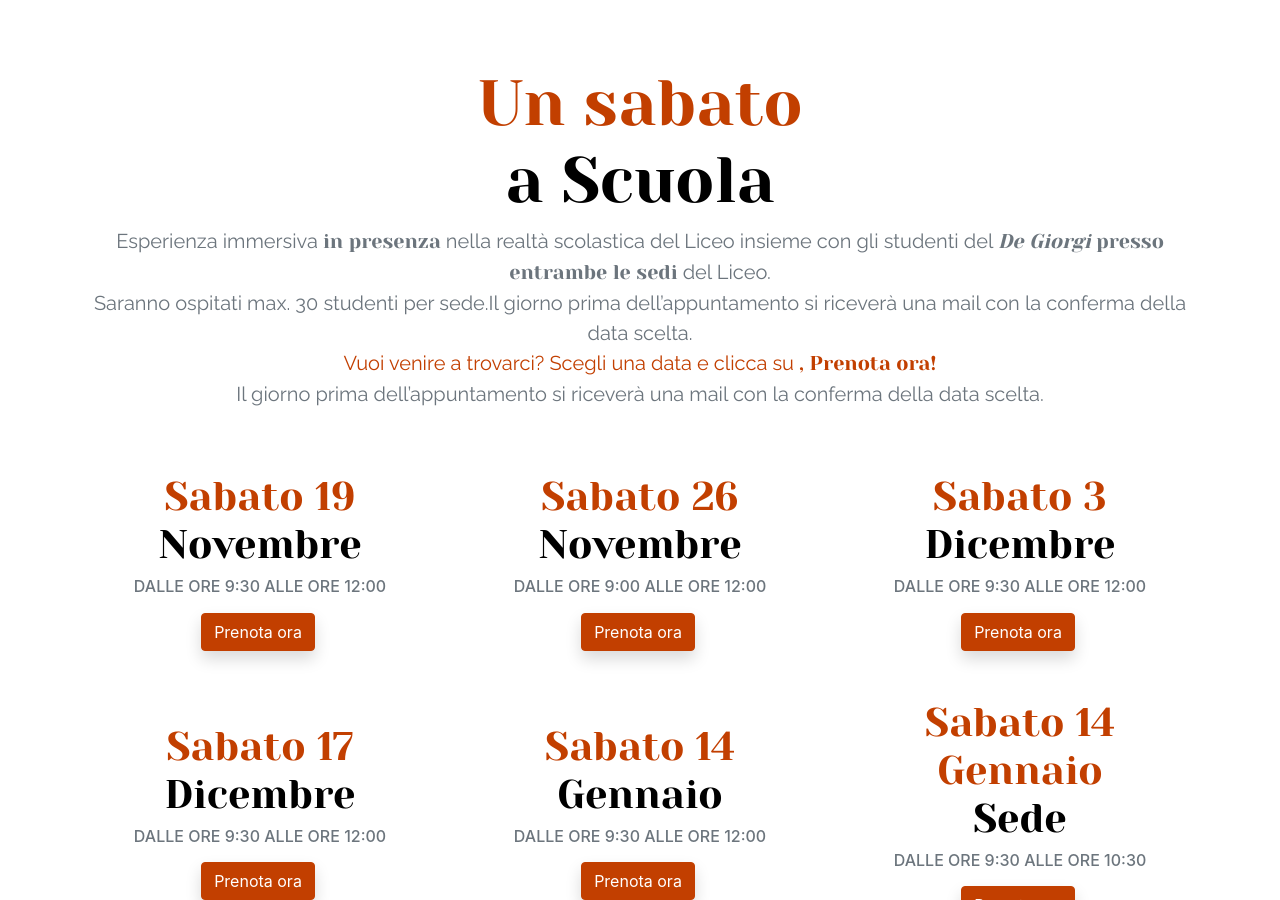
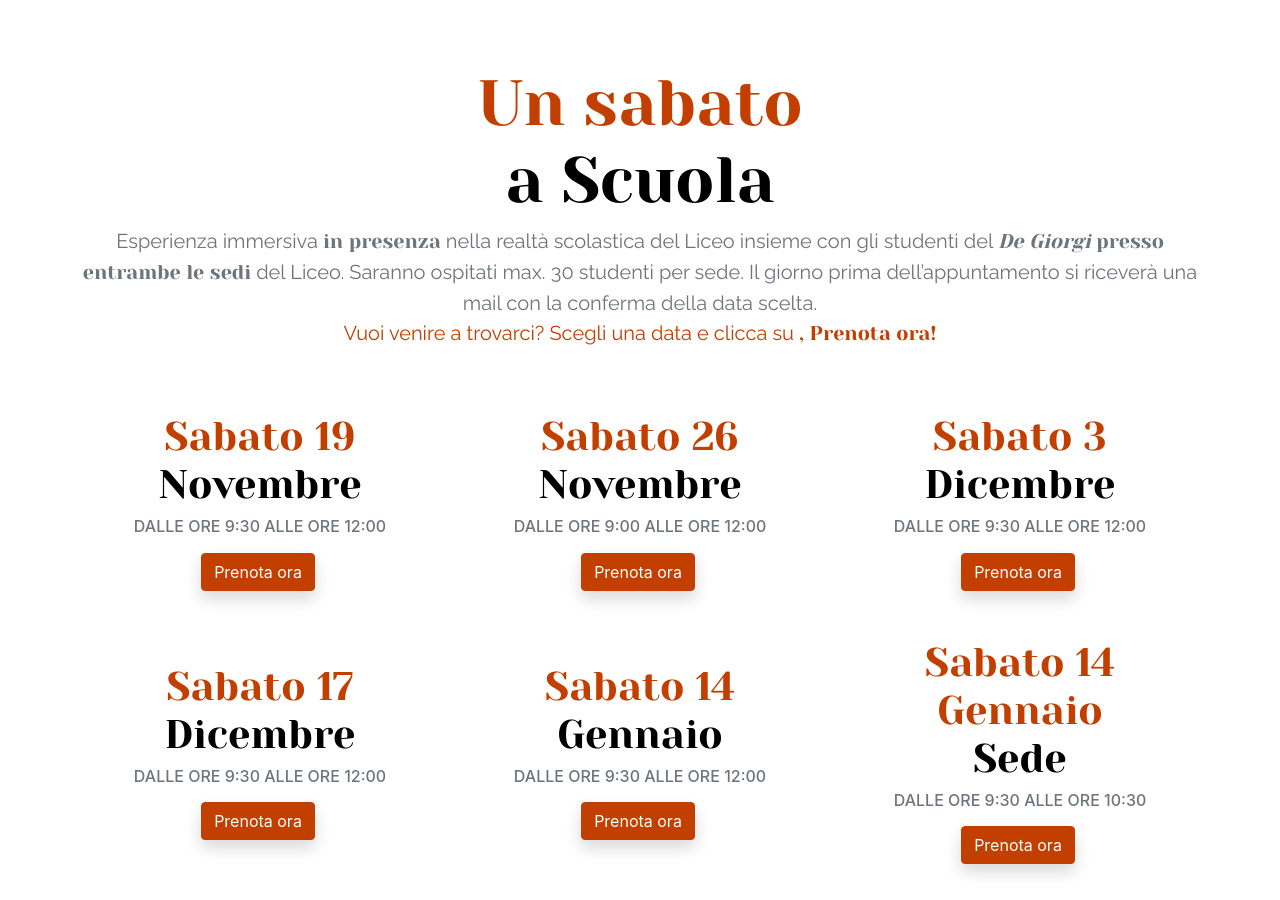
Before and after one commit to PiervitoCreanza/orientamento.liceodegiorgi.edu.it, a Jekyll site: the page built from incontri.html, in a window 1280 px wide and 900 px high, scrolled down 2320 px. Built offline with Jekyll 4.4.1, drawn with Linux system fonts in a browser that asks for light colours.

Commit message:
Updated '_data/incontri.json' via CloudCannon

```diff
--- a/_data/incontri.json
+++ b/_data/incontri.json
@@ -66,7 +66,7 @@
 		},
 		{
 			"titolo": "<span class='text-red'>Un sabato</span></br>a Scuola",
-			"sottotitolo": "Esperienza immersiva <b>in presenza</b> nella realtà scolastica del Liceo insieme con gli studenti del <b><i>De Giorgi</i> presso entrambe le sedi</b> del Liceo.<br> Saranno ospitati max. 30 studenti per sede.Il giorno prima dell’appuntamento si riceverà una mail con la conferma della data scelta.<br> <span class='text-red'> Vuoi venire a trovarci? Scegli una data e clicca su <b>, Prenota ora! </b></span></br>  Il giorno prima dell’appuntamento si riceverà una mail con la conferma della data scelta.",
+			"sottotitolo": "Esperienza immersiva <b>in presenza</b> nella realtà scolastica del Liceo insieme con gli studenti del <b><i>De Giorgi</i> presso entrambe le sedi</b> del Liceo. Saranno ospitati max. 30 studenti per sede. Il giorno prima dell’appuntamento si riceverà una mail con la conferma della data scelta. <br> <span class='text-red'> Vuoi venire a trovarci? Scegli una data e clicca su <b>, Prenota ora! </b></span></br> ",
 			"date": [
 				{
 					"giorno": "Sabato 19",
```
